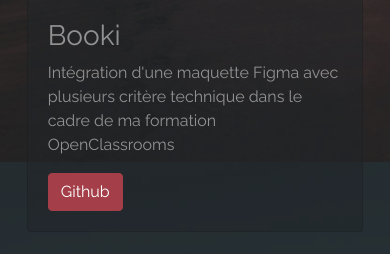
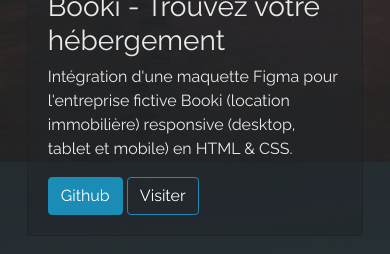
Before and after one commit to hichxm/hichxm-portfolio, a PHP site: page /index.php in a window 390 px wide. Shown: the part 4058-4312 px from the top of the page. Run offline with PHP 8.4, Linux system fonts and the light colour scheme.

Commit message:
Refactor projects section and assets; improve routing logic
- Update `index.php` to include `.webp` in static file handling.
- Enhance project cards in `layout.twig` with dynamic links, images, and multi-link support.
- Replace static project data with detailed dynamic data in `HomeController`.
- Add TailwindCSS to tools section.
- Add new assets for projects (`booki.webp` and `kasa.webp`) and tools (`tailwind.png`).

```diff
--- a/public/index.php
+++ b/public/index.php
@@ -1,6 +1,6 @@
 <?php
 
-if (preg_match('/\.(?:js|css|jpg|png|woff|woff2|otf|eot|svg|ttf)$/', $_SERVER['REQUEST_URI'])) {
+if (preg_match('/\.(?:js|css|jpg|png|webp|woff|woff2|otf|eot|svg|ttf)$/', $_SERVER['REQUEST_URI'])) {
     return false; // serve the requested resource as-is.
 } else {
     require_once __DIR__ . '/../framework/app.php';
--- a/src/Http/Controller/HomeController.php
+++ b/src/Http/Controller/HomeController.php
@@ -28,8 +28,8 @@ class HomeController
                                 'image_path' => 'vue.png',
                             ],
                             [
-                                'name' => 'Webpack',
-                                'image_path' => 'webpack.png',
+                                'name' => 'TailwindCSS',
+                                'image_path' => 'tailwind.png',
                             ],
                         ],
                     ],
@@ -132,31 +132,44 @@ class HomeController
         ],
         'projects' => [
             [
-                'name' => 'Booki',
-                'description' => 'Intégration d\'une maquette Figma avec plusieurs critère technique dans le cadre de ma formation OpenClassrooms',
-                'link' => [
-                    'text' => 'Github',
-                    'icon' => 'fab fa-github',
-                    'href' => 'https://github.com/hichxm/openclassrooms-booki',
-                ]
+                'name' => 'Booki - Trouvez votre hébergement',
+                'link' => 'https://hichxm.github.io/openclassrooms-booki/',
+                'description' => 'Intégration d\'une maquette Figma pour l\'entreprise fictive Booki (location immobilière) responsive (desktop, tablet et mobile) en HTML & CSS.',
+                'image_path' => 'booki.webp',
+                'links' => [
+                    [
+                        'text' => 'Github',
+                        'type' => 'primary',
+                        'icon' => 'fab fa-github',
+                        'href' => 'https://github.com/hichxm/openclassrooms-booki',
+                    ],
+                    [
+                        'text' => 'Visiter',
+                        'type' => 'outline-primary',
+                        'icon' => 'fab fa-github',
+                        'href' => 'https://hichxm.github.io/openclassrooms-booki',
+                    ],
+                ],
             ],
             [
-                'name' => 'Kasa',
-                'description' => 'Intégration d\'une maquette Figma avec plusieurs critère technique dans le cadre de ma formation OpenClassrooms',
-                'link' => [
-                    'text' => 'Github',
-                    'icon' => 'fab fa-github',
-                    'href' => 'https://github.com/hichxm/openclassrooms-booki',
-                ]
-            ],
-            [
-                'name' => 'Kasa',
-                'description' => 'Intégration d\'une maquette Figma avec plusieurs critère technique dans le cadre de ma formation OpenClassrooms',
-                'link' => [
-                    'text' => 'Github',
-                    'icon' => 'fab fa-github',
-                    'href' => 'https://github.com/hichxm/openclassrooms-booki',
-                ]
+                'name' => 'Kasa - Chez vous, partout et ailleurs',
+                'link' => 'https://hichxm.github.io/openclassrooms-kasa/',
+                'description' => 'Intégration d\'une maquette Figma pour l\'entreprise fictive Kasa (agence immobilière) avec React en respectant au mieux les bonnes pratiques du framework.',
+                'image_path' => 'kasa.webp',
+                'links' => [
+                    [
+                        'text' => 'Github',
+                        'type' => 'primary',
+                        'icon' => 'fab fa-github',
+                        'href' => 'https://github.com/hichxm/openclassrooms-kasa',
+                    ],
+                    [
+                        'text' => 'Visiter',
+                        'type' => 'outline-primary',
+                        'icon' => 'fas fa-globe',
+                        'href' => 'https://hichxm.github.io/openclassrooms-kasa/',
+                    ]
+                ],
             ],
         ],
     ];
--- a/templates/layout.twig
+++ b/templates/layout.twig
@@ -26,6 +26,7 @@
     <link rel="stylesheet" href="assets/css/templatemo-style.css"/>
     <link rel="stylesheet" href="assets/css/owl.css"/>
     <link rel="stylesheet" href="assets/css/lightbox.css"/>
+    <link rel="stylesheet" href="assets/css/custom.css"/>
 </head>
 
 <body>
@@ -151,16 +152,21 @@
                 {% for project in data.projects %}
                     <div class="card mb-4" style="background-color: #2125297E;">
                         <div class="row no-gutters">
-                            <div class="col-md-5 rounded-left overflow-hidden {{ loop.index % 2 == 0 ? 'order-md-1' : '' }}">
-                                <img src="https://picsum.photos/id/{{ loop.index * 100 }}/600/400" class="h-100" style="object-fit: cover" alt="{{ project.name }}">
-                            </div>
+                            <a href="{{ project.link }}" target="_blank" class="col-md-5 overflow-hidden position-relative {{ loop.index % 2 == 0 ? 'order-md-1 rounded-right' : 'rounded-left' }}">
+                                <div class="w-100 h-100 position-absolute d-none d-md-block" style="background-color: rgba(0,0,0,0.1);"></div>
+                                <img src="assets/images/project/{{ project.image_path }}" class="h-100" style="object-fit: cover" alt="{{ project.name }}">
+                            </a>
                             <div class="col-md-7">
-                                <div class="card-body d-flex flex-column">
-                                    <h3 class="text-white-50 h3">{{ project.name|e }}</h3>
-                                    <p class="text-white-50">{{ project.description|e }}</p>
-                                    {% if (project.link) %}
+                                <div class="card-body d-flex flex-column justify-content-between h-100">
+                                    <div>
+                                        <h3 class="text-white-90 h3">{{ project.name|e }}</h3>
+                                        <p class="text-white-90">{{ project.description|e }}</p>
+                                    </div>
+                                    {% if (project.links) %}
                                         <div>
-                                            <a href="{{ project.link.href }}" class="btn btn-primary">{{ project.link.text|e }}</a>
+                                            {% for link in project.links %}
+                                                <a href="{{ link.href }}" target="_blank" class="text-white btn btn-{{ link.type ?? 'primary' }}">{{ link.text|e }}</a>
+                                            {% endfor %}
                                         </div>
                                     {% endif %}
                                 </div>
```
Also changed, not shown: public/assets/images/project/booki.webp (added), public/assets/images/project/kasa.webp (added), public/assets/images/tools/tailwind.png (added).
